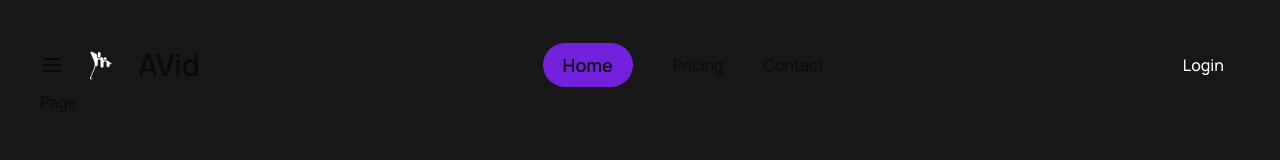
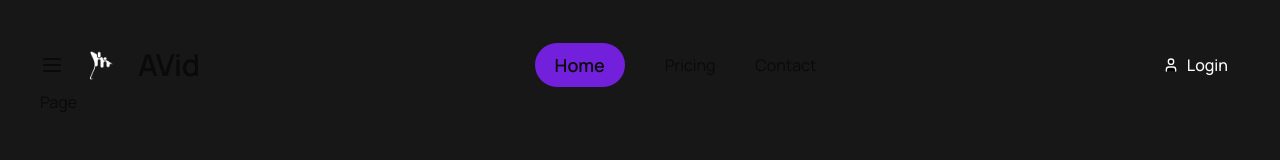
Before and after one commit to Rasheek16/AVid, a Next.js app: page / in a window 1280 px wide. Shown: the top 160 px of the page. Built offline with nearby package versions, Linux system fonts and the light colour scheme.

Commit message:
modified navbar

```diff
--- a/src/app/(website)/_components/navbar.tsx
+++ b/src/app/(website)/_components/navbar.tsx
@@ -1,5 +1,5 @@
 import { Button } from "@/components/ui/button";
-import { MenuIcon } from "lucide-react";
+import { MenuIcon, User } from "lucide-react";
 import Image from "next/image";
 import Link from "next/link";
 
@@ -22,8 +22,9 @@ export const LandingPageNavbar = (props: Props) => {
         <Link href="/">Pricing</Link>
         <Link href="/">Contact</Link>
       </div>
-      <Link href="/">
+      <Link href="/auth/sign-in">
         <Button className="text-base flex gap-x-2" variant={"default"}>
+          <User fill="#000" />
           Login
         </Button>
       </Link>
```
